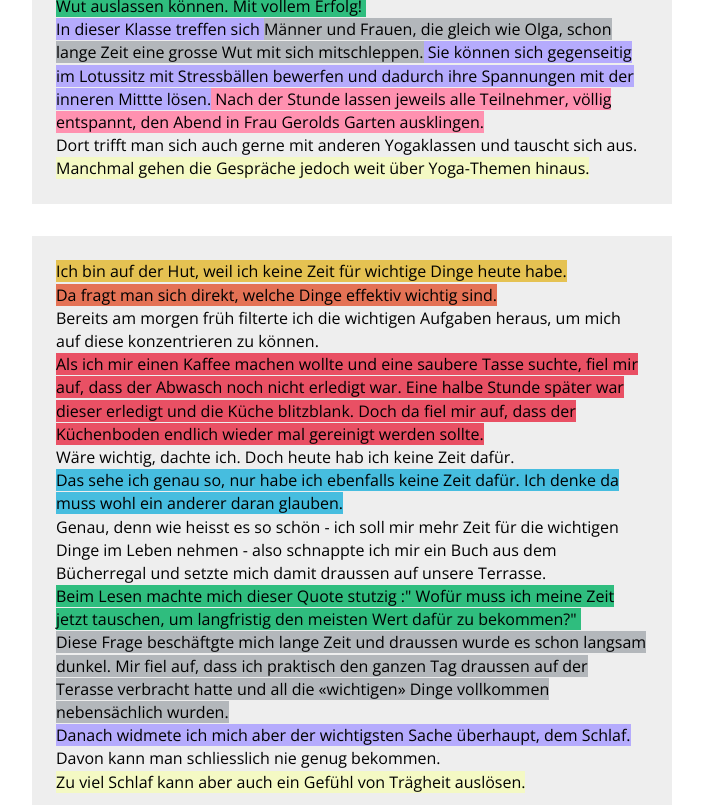
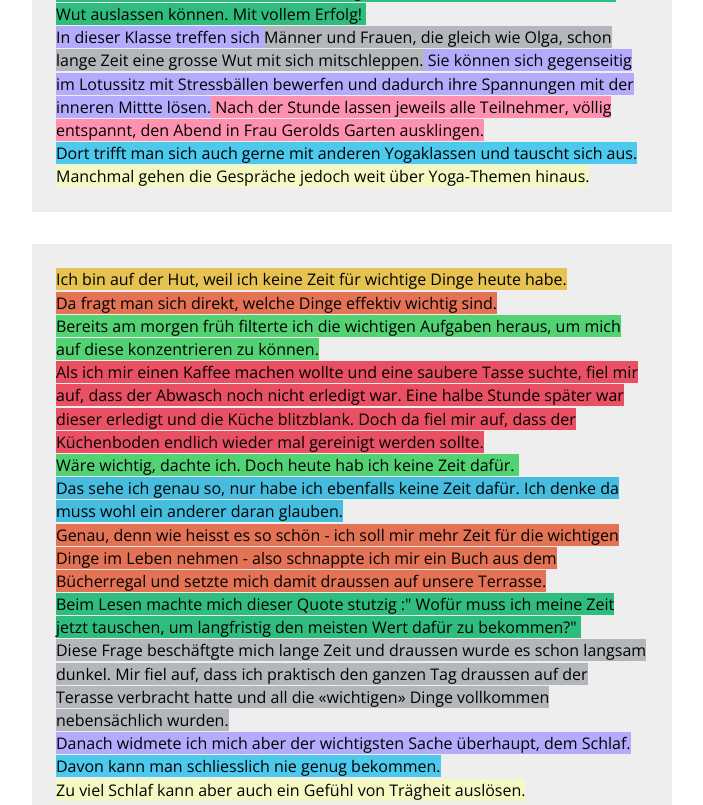
Before and after one commit to daenub/exp-story-doc, a website built with webpack: page src/index.html in a window 1280 px wide. Shown: the part 6720-7525 px from the top of the page, without its empty margins (288-991 px from the left). Built offline with nearby package versions, Linux system fonts and the light colour scheme; files whose address does not match are found by name.

Commit message:
define some more edupad colors

```diff
--- a/src/styles/_edupad.scss
+++ b/src/styles/_edupad.scss
@@ -1,4 +1,5 @@
 .edupad {
+  margin-top: $block-margin;
   margin-bottom: $block-margin;
 
   padding: 1.5rem;
@@ -43,3 +44,21 @@
 .author-a-vz77zwz75zw823z66ztz81zz80zz70ztz67za {
   background-color: #f4f9c4;
 }
+
+
+
+.author-a-d9nb1xz72zfz88zz71zr6az70zxz88z {
+  background-color: #52D273;
+}
+
+.author-a-z90zz68z4iz83z6rz67zh7z71zrvdz84zp {
+  background-color: #52D273;
+}
+
+.author-a-i8z81zyqz76zz122z8z85zz85zz66zz81zlz90zpm {
+  background-color: #E47255;
+}
+
+.author-a-wez71zsrijp9z68zwz88zz66zz70zgd {
+  background-color: #4cc9ec;
+}
```
